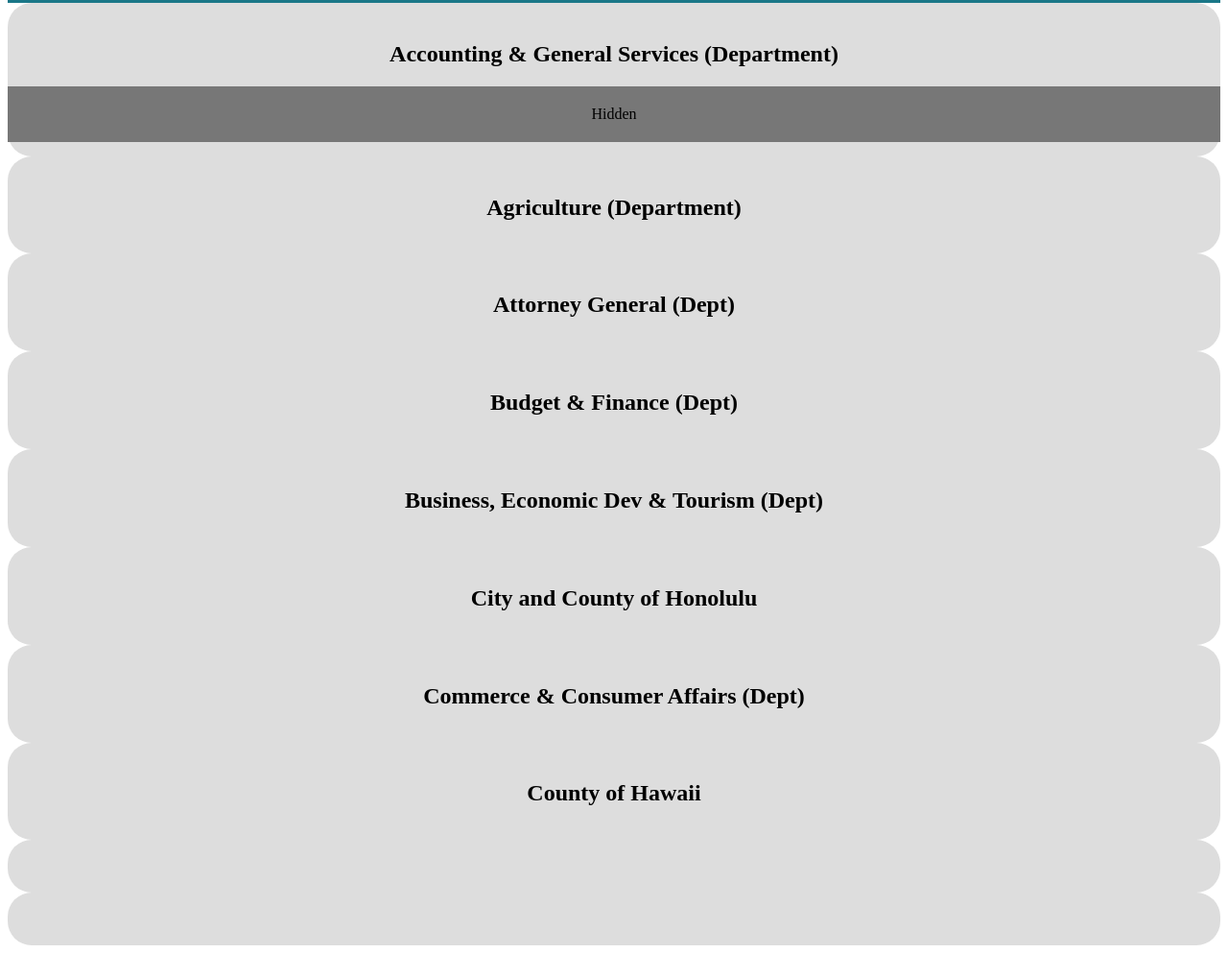
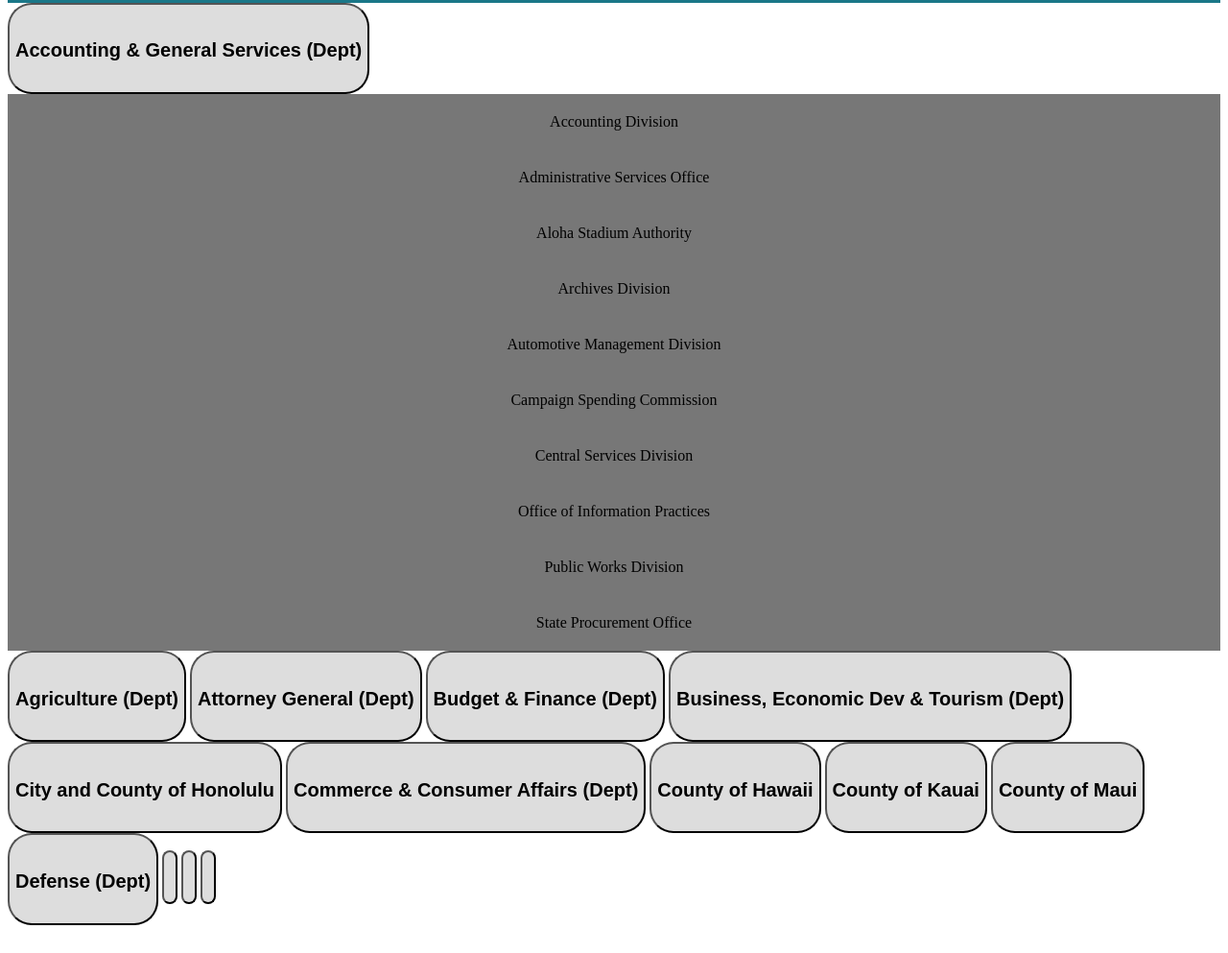
Before and after one commit to HACC2020/Hmmm, a plain HTML site: page deptagen.html in a window 1280 px wide. Shown: the part 112-1105 px from the top of the page at 96% size. After the commit the page ends 1084 px from the top, so only its background shows below. Drawn offline with Linux system fonts and the light colour scheme.

Commit message:
added dropdown menu

```diff
--- a/deptagen.html
+++ b/deptagen.html
@@ -3,6 +3,7 @@
 <head>
     <title>Academy Info</title>
     <link rel="stylesheet" type="text/css" href="deptagen.css">
+    <script type = "text/javascript" src="deptagen.js"></script>
 </head>
 
 <body>
@@ -10,37 +11,60 @@
     <div class="title">
         <h2>Welcome to Departments and Agencies</h2>
     </div>
-    <div class="bar">
-        <h2>Accounting & General Services (Department)</h2>
-            <div class="bar2">Hidden</div>
-    </div>
-    <div class="bar">
-            <h2>Agriculture (Department)</h2>
-    </div>
-    <div class="bar">
+    <button class="bar" onclick="toggleAGS()"><div>
+        <h2>Accounting & General Services (Dept)</h2>
+    </div></button>
+        <div id="ags">
+            <div class="bar2">Accounting Division</div>
+            <div class="bar2">Administrative Services Office</div>
+            <div class="bar2">Aloha Stadium Authority</div>
+            <div class="bar2">Archives Division</div>
+            <div class="bar2">Automotive Management Division</div>
+            <div class="bar2">Campaign Spending Commission</div>
+            <div class="bar2">Central Services Division	</div>
+            <div class="bar2">Office of Information Practices</div>
+            <div class="bar2">Public Works Division</div>
+            <div class="bar2">State Procurement Office</div>
+        </div>
+    <button class="bar"><div>
+            <h2>Agriculture (Dept)</h2>
+    </div></button>
+    <button class="bar"><div>
         <h2>Attorney General (Dept)</h2>
-    </div>
-    <div class="bar">
+    </div></button>
+    <button class="bar"><div>
         <h2>Budget & Finance (Dept)</h2>
-    </div>
-    <div class="bar">
+    </div></button>
+    <button class="bar"><div>
         <h2>Business, Economic Dev & Tourism (Dept)</h2>
-    </div>
-    <div class="bar">
+    </div></button>
+    <button class="bar"><div>
         <h2>City and County of Honolulu</h2>
-    </div>
-    <div class="bar">
+    </div></button>
+    <button class="bar"><div>
         <h2>Commerce & Consumer Affairs (Dept)</h2>
-    </div>
-    <div class="bar">
+    </div></button>
+    <button class="bar"><div>
         <h2>County of Hawaii</h2>
-    </div>
-    <div class="bar">
+    </div></button>
+    <button class="bar"><div>
+        <h2>County of Kauai</h2>
+    </div></button>
+    <button class="bar"><div>
+        <h2>County of Maui</h2>
+    </div></button>
+    <button class="bar"><div>
+        <h2>Defense (Dept)</h2>
+    </div></button>
+    <button class="bar"><div>
         <h2></h2>
-    </div>
-    <div class="bar">
+    </div></button>
+    <button class="bar"><div>
         <h2></h2>
-    </div>
+    </div></button>
+    <button class="bar"><div>
+        <h2></h2>
+    </div></button>
 
 
 
```
